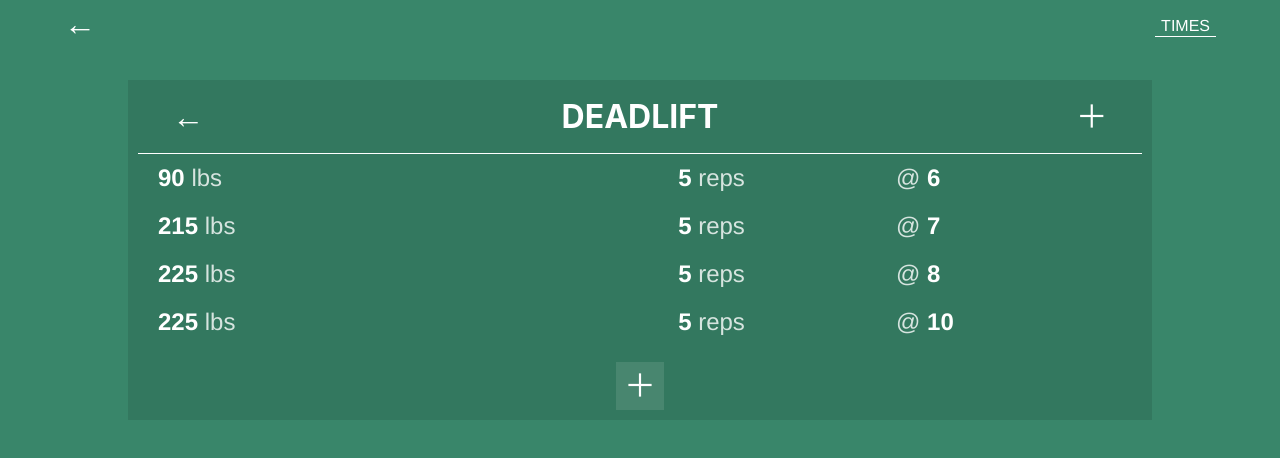
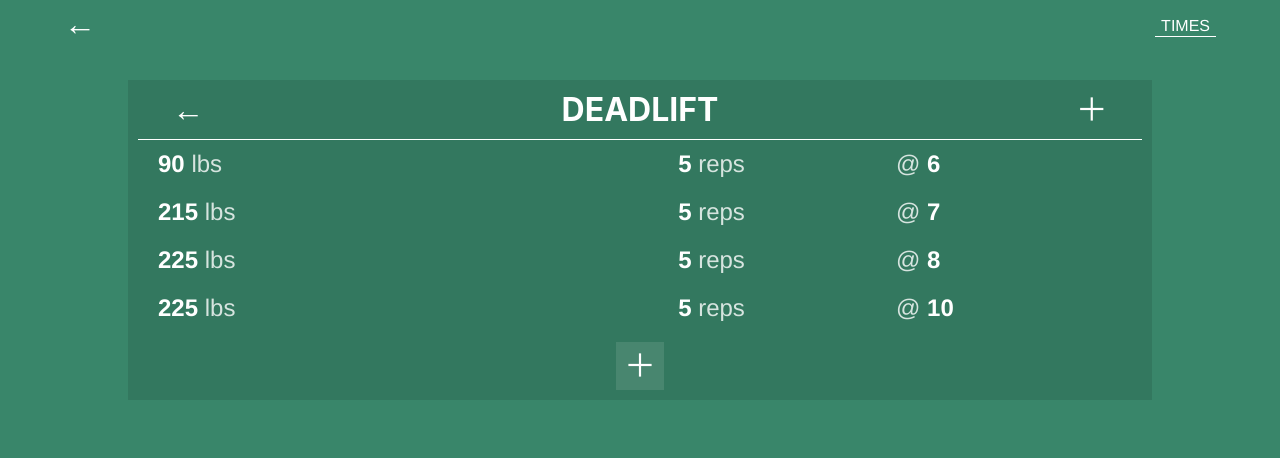
Before and after one commit to gainhad/workout-logger, a React (Create React App) app: page /workout in a window 1280 px wide. Shown: the top 458 px of the page. Built offline with nearby package versions, Linux system fonts and the light colour scheme.

Commit message:
Fixed lift-log formatting to resize properly with number of sets

```diff
--- a/src/components/App.scss
+++ b/src/components/App.scss
@@ -130,7 +130,7 @@ a {
 
 #lift-log {
   display: grid;
-  grid-template-rows: 1fr 3fr 1fr;
+  grid-template-rows: min-content min-content min-content;
   grid-column: 1 / 3;
   width: 80%;
   background: rgba(0, 0, 0, .1);
@@ -184,6 +184,7 @@ h2 {
   background: rgba(255, 255, 255, .1);
   justify-self: center;
   align-self: end;
+  margin-top: 10px;
 }
 
 
--- a/src/components/Workout.js
+++ b/src/components/Workout.js
@@ -34,6 +34,7 @@ const Workout = props => {
       sets: [
         { weight: 100, reps: 7, rpe: 6 },
         { weight: 115, reps: 7, rpe: 7 },
+        { weight: 125, reps: 7, rpe: 8 },
         { weight: 125, reps: 7, rpe: 8 },
         { weight: 125, reps: 7, rpe: 8 }
       ]
```
